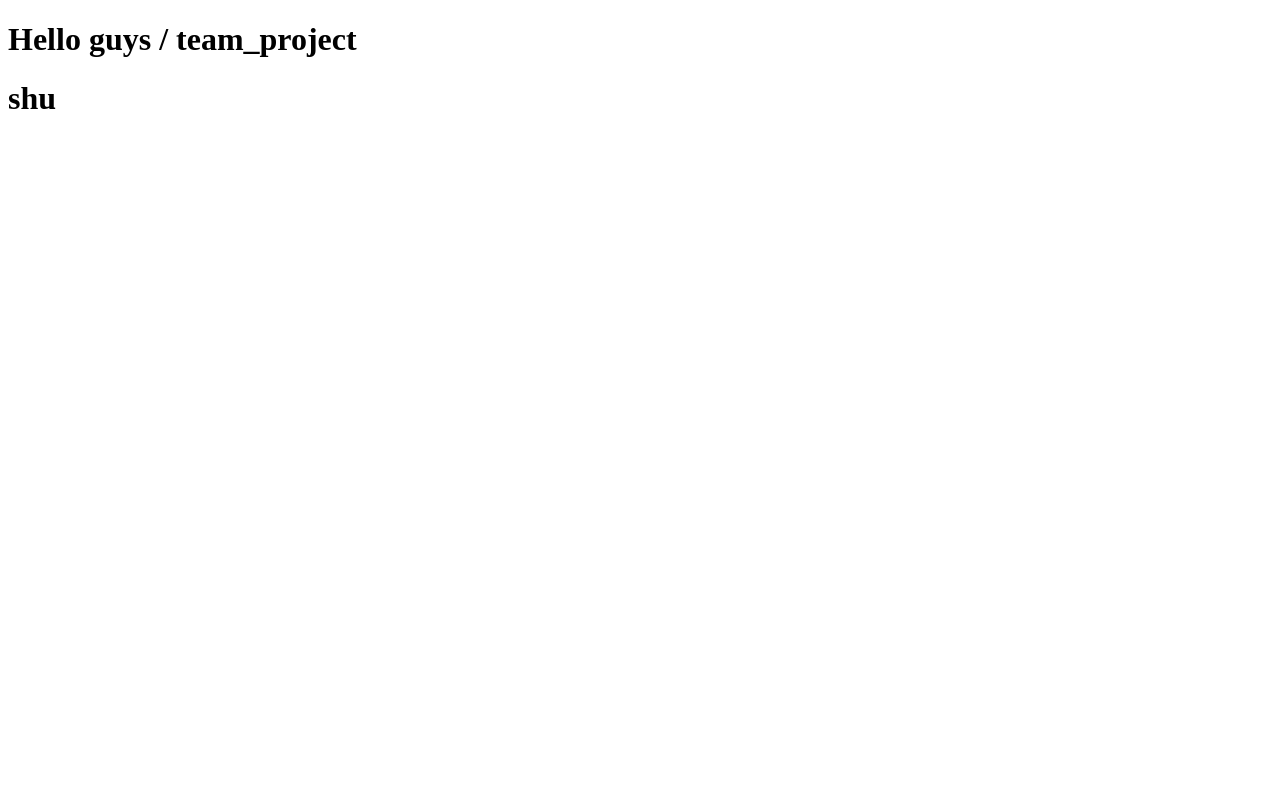
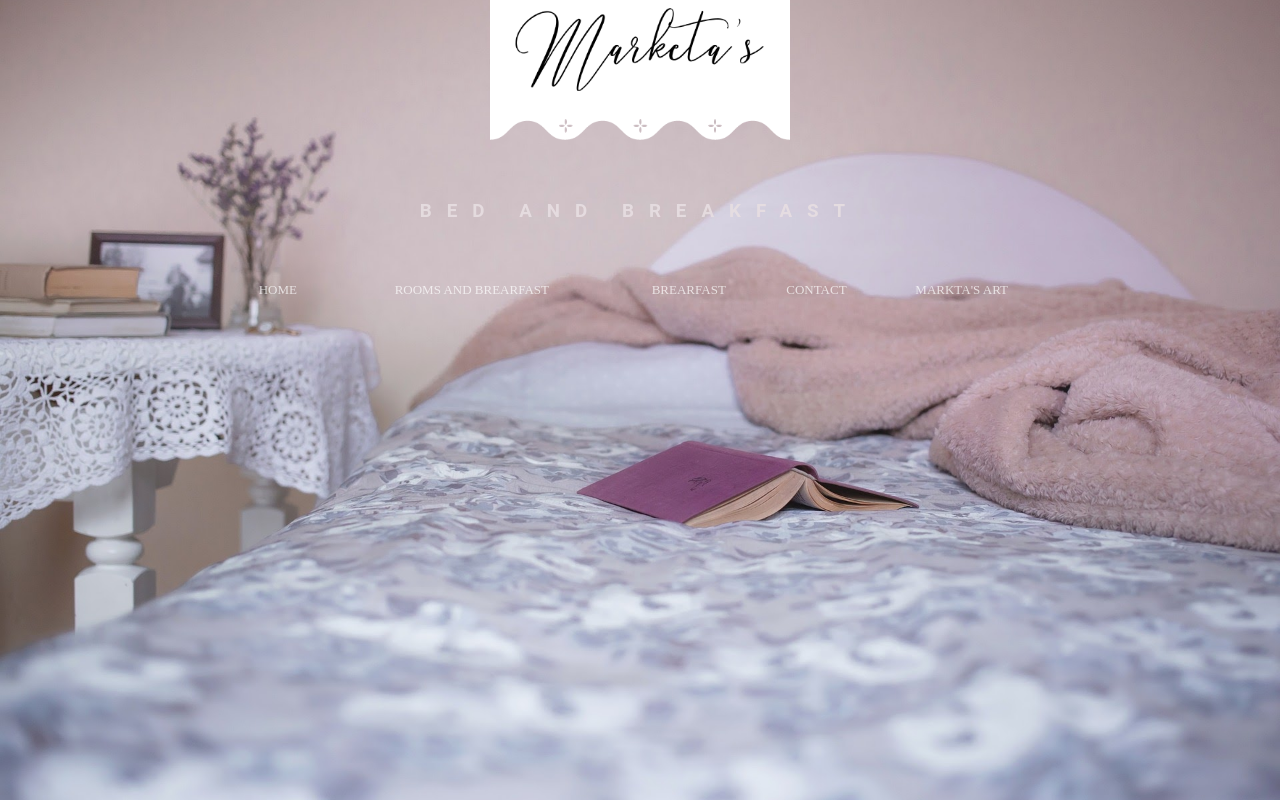
Before and after one commit to Schead/team_project, a plain HTML site: page index.html in a window 1280 px wide. Drawn offline with Linux system fonts and the light colour scheme.

Commit message:
shu branch

```diff
--- /dev/null
+++ b/css/style.css
@@ -0,0 +1,62 @@
+* {
+  box-sizing: border-box;
+  margin: 0px;
+  padding: 0px;
+}
+
+#shu {
+  width: 100vw;
+  height: 100vh;
+  background-image: url(../img/back.jpg);
+  background-size: cover;
+  background-position: center;
+  z-index: -1;
+}
+.logo_img {
+  display: flex;
+  justify-content: center;
+  align-items: center;
+}
+.logo_img img {
+  width: 300px;
+  height: 300px;
+  margin-top: -160px;
+}
+.font_area {
+  text-align: center;
+  color: rgba(231, 222, 225, 0.9);
+  font-family: Roboto, Helvetica, Arial, sans-serif;
+  letter-spacing: 1.2em;
+  font-size: 12.5px;
+  position: relative;
+  top: 60px;
+}
+
+nav {
+  position: relative;
+  top: 120px;
+  margin: 0 auto;
+  font-size: 13px;
+  font-family: "Lusitana", serif;
+}
+nav ul {
+  display: table;
+  margin: 0 auto;
+  padding: 0;
+  width: 64%;
+  text-align: center;
+}
+nav li {
+  display: table-cell;
+  min-width: 50px;
+}
+nav a {
+  display: block;
+  width: 100%;
+  text-decoration: none;
+  color: rgba(255, 255, 255, 0.7);
+}
+
+nav li:hover {
+  color: #e7da66;
+}
--- a/index.html
+++ b/index.html
@@ -4,10 +4,28 @@
     <meta charset="UTF-8" />
     <meta name="viewport" content="width=device-width, initial-scale=1.0" />
     <meta http-equiv="X-UA-Compatible" content="ie=edge" />
+    <link rel="stylesheet" href="./css/style.css" />
     <title>Document</title>
   </head>
   <body>
-    <h1>Hello guys / team_project</h1>
-    <h1>shu</h1>
+    <section id="shu">
+      <div class="content_shu">
+        <div class="logo_img">
+        <img src="./img/logo (2).png" alt="logo">
+        </div>
+        <div class="font_area">
+        <h1>BED AND BREAKFAST<h1>
+      </div>
+
+      <nav>
+              <ul>
+                <li class=”current”><a href="#HOME">HOME</a></li>
+                <li><a href="#ROOMS">ROOMS AND BREARFAST</a></li>
+                <li><a href="#BREARFAST">BREARFAST</a></li>
+                <li><a href="#CONTACT">CONTACT</a></li>
+                <li><a href="#MAREKTA">MARKTA'S ART</a></li>
+              </ul>
+    </div>
+  </section>
   </body>
 </html>
```
Also changed, not shown: img/back.jpg (added), img/icon .png (added), img/logo (2).png (added).
